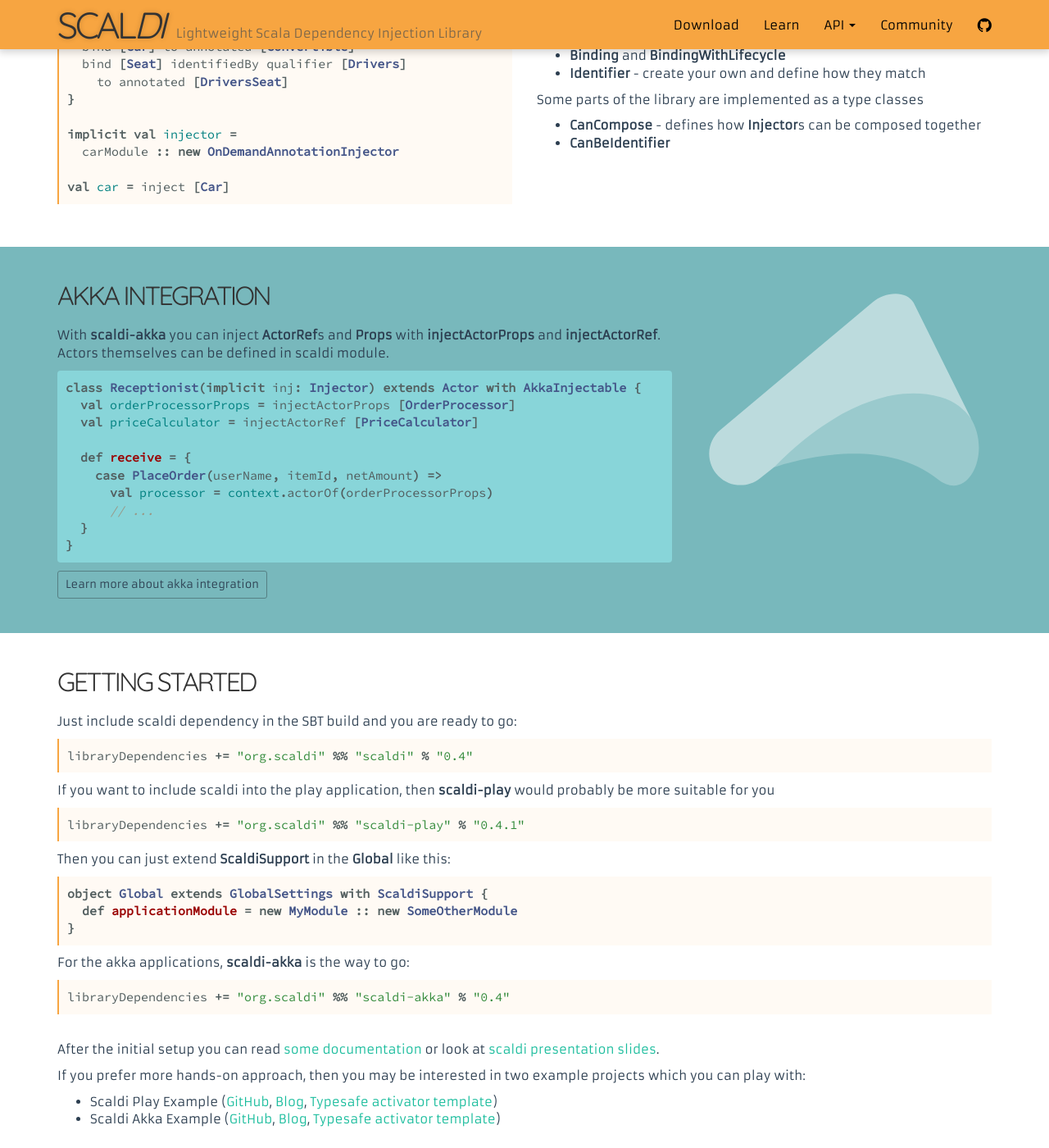
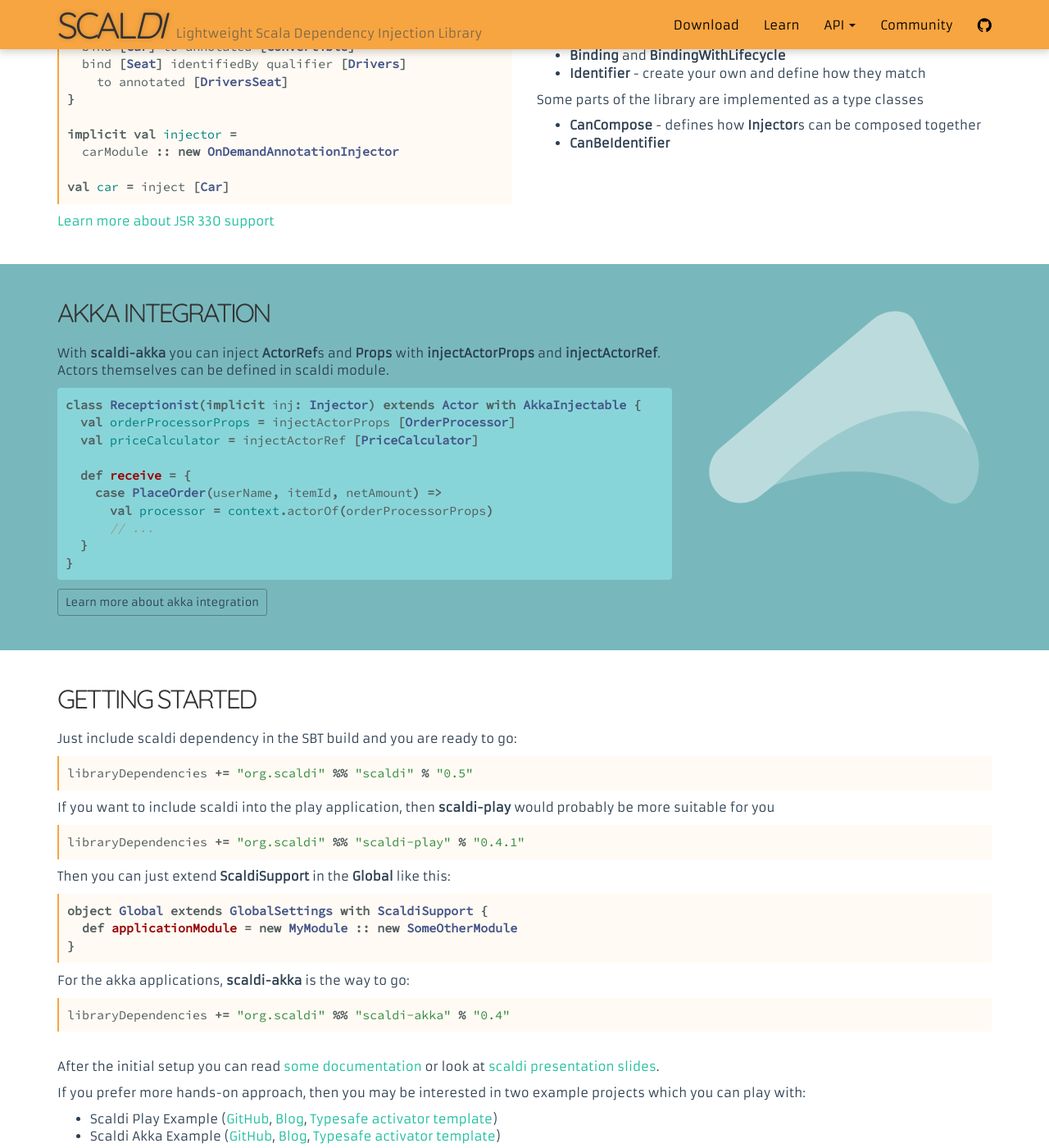
Before and after one commit to scaldi/scaldi-website, a Jekyll site: the page built from index.html, in a window 1280 px wide and 1400 px high, scrolled down 3006 px. Shown: the whole window at 82% size. Built offline with Jekyll 4.4.1, drawn with Linux system fonts in a browser that asks for light colours.

Commit message:
Added linked and updated scaldi version

```diff
--- a/_config.yml
+++ b/_config.yml
@@ -7,7 +7,7 @@
 domain: scaldi.org
 
 version:
-  scaldi: 0.4
+  scaldi: 0.5
   scaldi-play: 0.4.1
   scaldi-akka: 0.4
 
--- a/index.html
+++ b/index.html
@@ -310,6 +310,9 @@
 val car = inject [Car]
 {% endhighlight %}
         </p>
+        <a role="button" href="{{"/learn/#jsr-330-support" | prepend: site.baseurl}}">
+          <span>Learn more about JSR 330 support</span>
+        </a>
       </div>
       <div class="col-md-6">
         <h3>Extensibility</h3>
```
